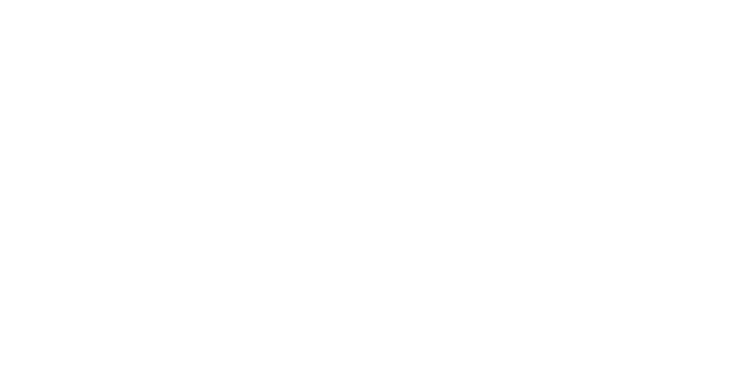
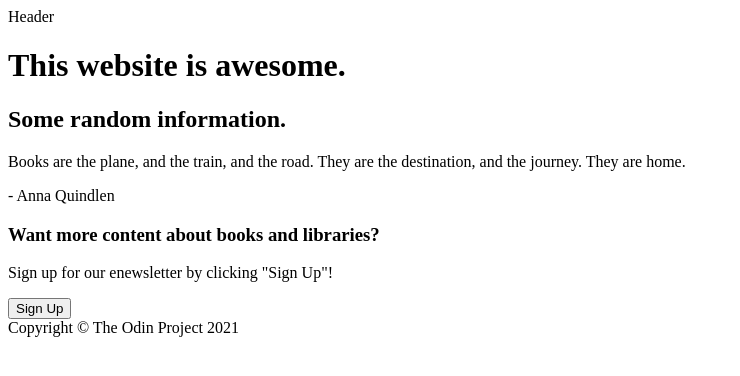
Before and after one commit to cindyawho/odin-landing-page, a plain HTML site: page index.html in a window 1280 px wide. Shown: the whole page, without its empty margins (0-740 px from the left). Drawn offline with Linux system fonts and the light colour scheme.

Commit message:
Setup index structure, download images, give credit in README

```diff
--- a/index.html
+++ b/index.html
@@ -6,6 +6,30 @@
     <title>Landing Page</title>
 </head>
 <body>
-
+    <div class="header">
+        Header
+    </div>
+    <div class="hero">
+        <h1>This website is awesome.</h1>
+    </div>
+    <div class="content">
+        <div class="gallery">
+            <h2>Some random information.</h2>
+        </div>
+        <div class="quote-section">
+            <p class="quote">Books are the plane, and the train, and the road. They are the destination, and the journey. They are home.</p>
+            <p class="author">- Anna Quindlen</p>
+        </div>
+        <div class="signUp-section">
+            <div class="signUp-block">
+                <h3 class="signUp-title">Want more content about books and libraries?</h3>
+                <p class="signUp-description">Sign up for our enewsletter by clicking "Sign Up"!</p>
+                <button>Sign Up</button>
+            </div>
+        </div>
+    </div>
+    <div class="footer">
+        Copyright &copy; The Odin Project 2021
+    </div>
 </body>
 </html>
```
Also changed, not shown: assets/toa-heftiba-ip9R11FMbV8-unsplash.jpg (added), 6 other files.
